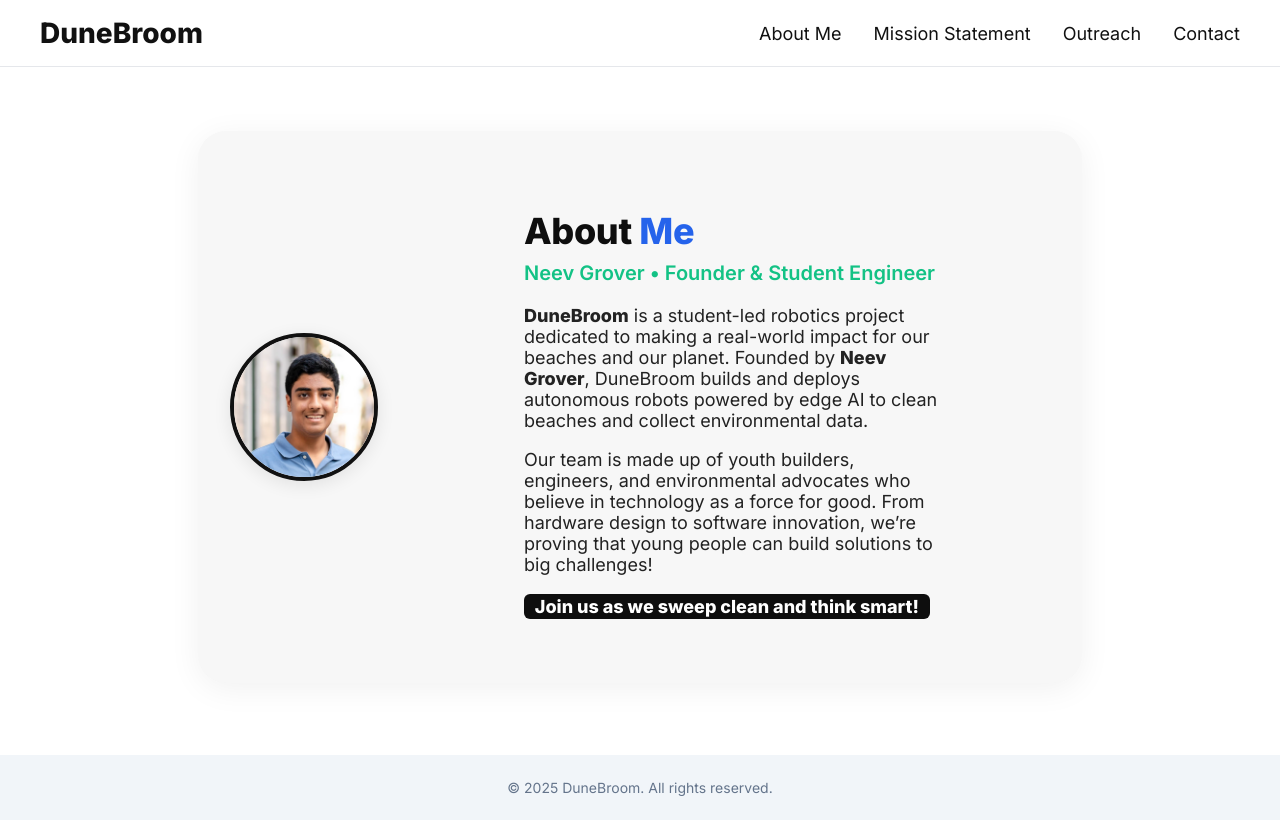
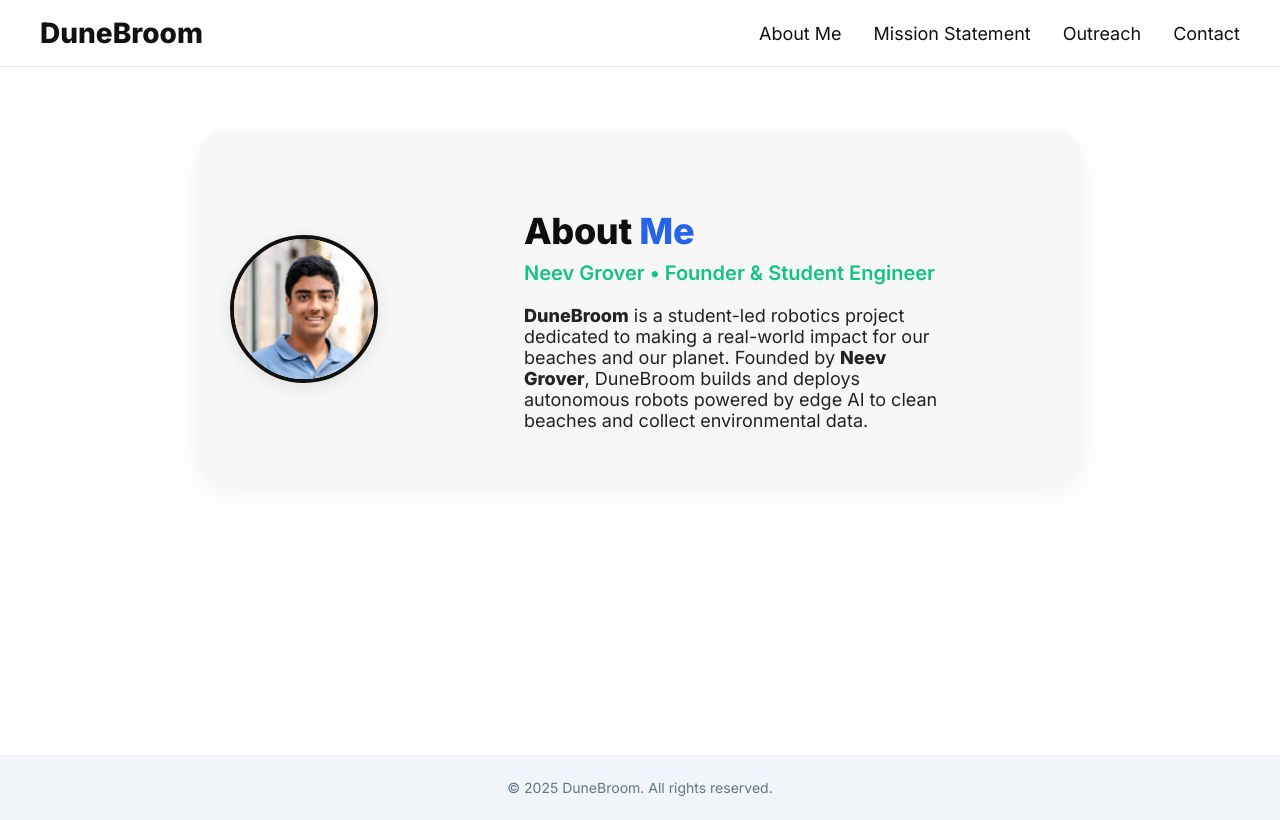
Before and after one commit to groverneev/DuneBroom_Website, a Next.js app: page /about_me in a window 1280 px wide. Built offline with nearby package versions, Linux system fonts and the light colour scheme.

Commit message:
idk_what_to_write

```diff
--- a/app/about_me/page.tsx
+++ b/app/about_me/page.tsx
@@ -99,23 +99,6 @@ export default function AboutPage() {
             <b>DuneBroom</b> is a student-led robotics project dedicated to making a real-world impact for our beaches and our planet.
             Founded by <b>Neev Grover</b>, DuneBroom builds and deploys autonomous robots powered by edge AI to clean beaches and collect environmental data.
           </p>
-          <p style={{
-            fontSize: 18,
-            color: '#222'
-          }}>
-            Our team is made up of youth builders, engineers, and environmental advocates who believe in technology as a force for good. From hardware design to software innovation, we’re proving that young people can build solutions to big challenges!
-            <br />
-            <br />
-            <span style={{
-              background: '#0e0e0e',
-              color: '#fff',
-              padding: '0.1em 0.6em',
-              borderRadius: 6,
-              fontWeight: 700
-            }}>
-              Join us as we sweep clean and think smart!
-            </span>
-          </p>
         </div>
       </section>
     </main>
```
